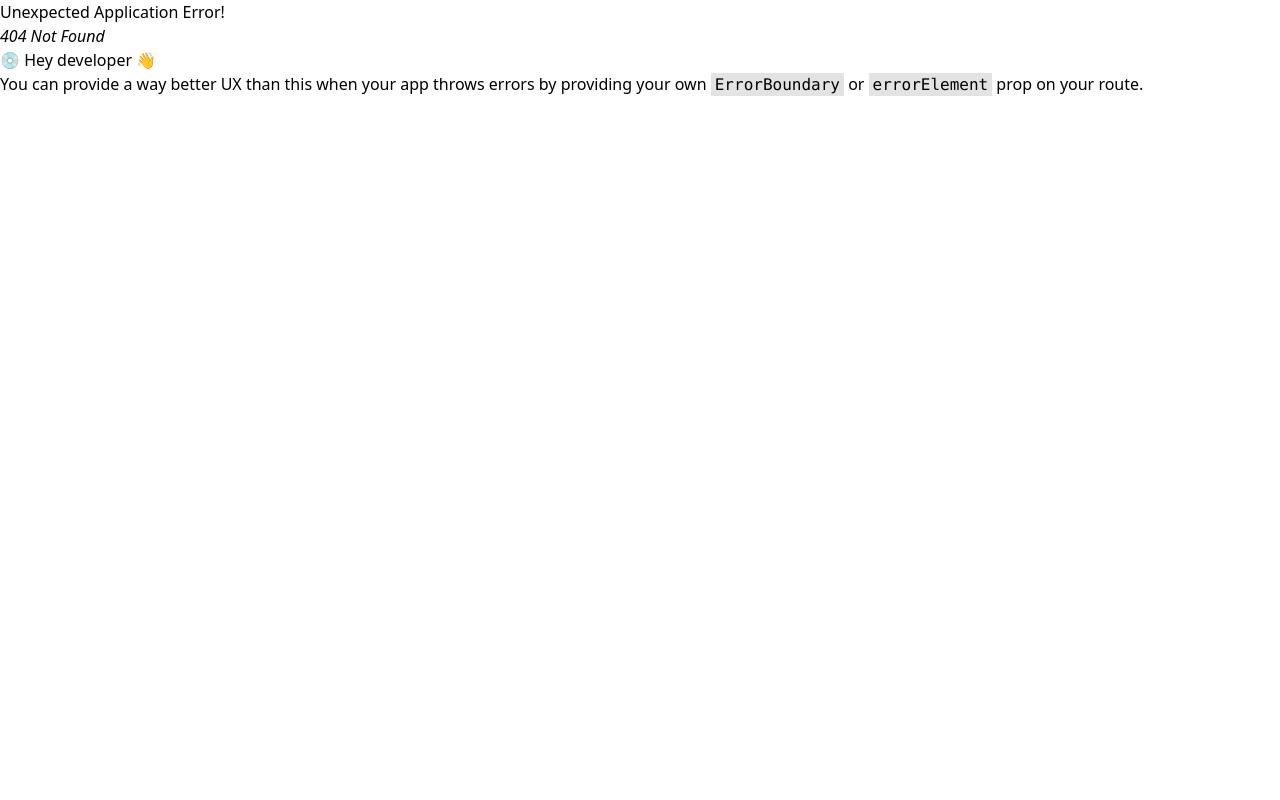
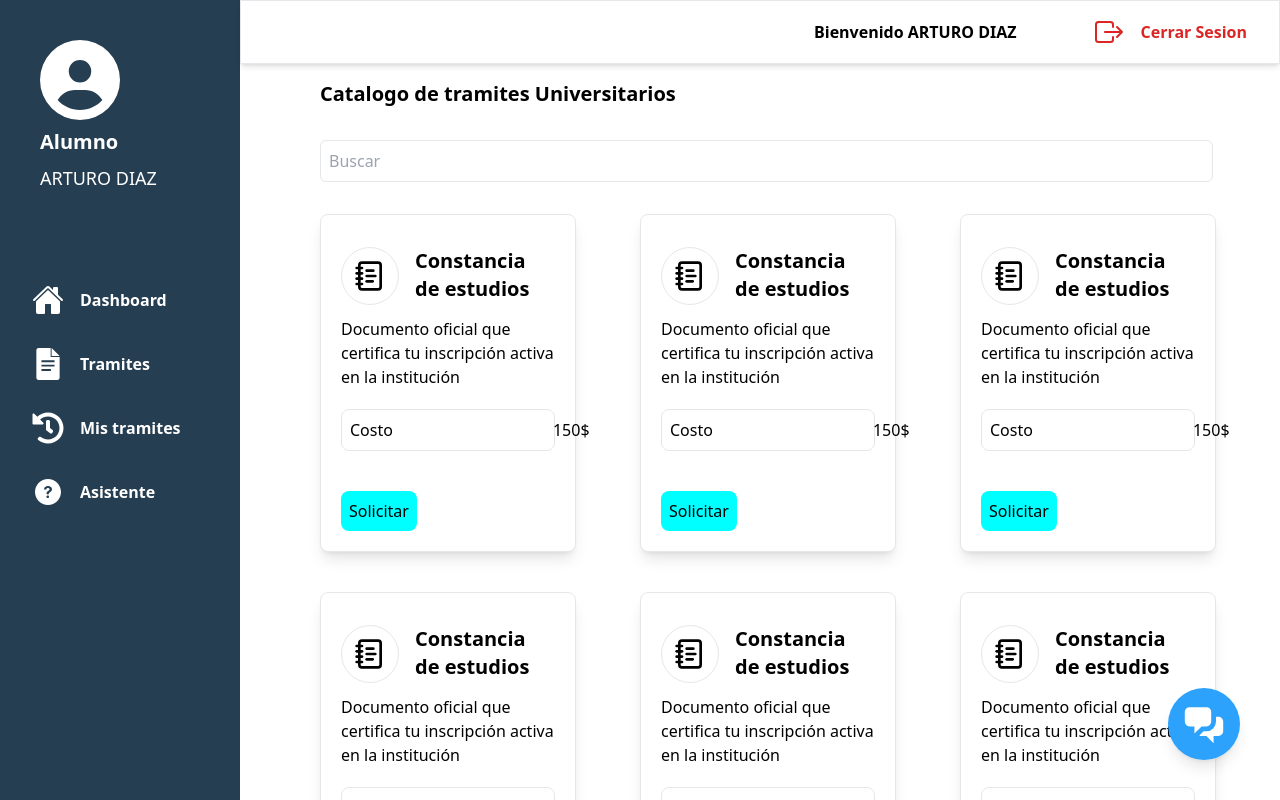
Before and after one commit to NaviaTheCat/Proyecto-SinNombre---IDYGS83, a React (Create React App) app: page /catalogo in a window 1280 px wide. Before the commit this address had no page. Shown: the top 800 px of the page. Built offline with nearby package versions, Linux system fonts and the light colour scheme.

Commit message:
Añado catalogo de tramites

```diff
--- /dev/null
+++ b/src/components/CardTramite.jsx
@@ -0,0 +1,31 @@
+import React from "react";
+import { LuNotebookText } from "react-icons/lu";
+
+function CardTramite() {
+  return (
+    <div>
+      <div className="bg-white rounded-lg shadow-lg p-5 w-[80%] border">
+        <div className="flex space-x-4 mt-3 mb-3">
+          <div className="bg-white rounded-[70px] p-3 border">
+            <LuNotebookText size="2rem" />
+          </div>
+          <h1 className="text-xl font-semibold">Constancia de estudios</h1>
+        </div>
+
+        <p>
+          Documento oficial que certifica tu inscripción activa en la
+          institución
+        </p>
+        <div className="flex space-x-40 p-2 border mt-5 mb-10 rounded-lg">
+          <p>Costo</p>
+          <p>150$</p>
+        </div>
+        <button className="bg-[#00FFFF] p-2 rounded-lg hover:bg-[#2fbdbd]">
+          Solicitar
+        </button>
+      </div>
+    </div>
+  );
+}
+
+export default CardTramite;
--- a/src/components/Sidebar.jsx
+++ b/src/components/Sidebar.jsx
@@ -4,6 +4,7 @@ import { FaHistory } from "react-icons/fa";
 import { IoHome } from "react-icons/io5";
 import { SiGoogledocs } from "react-icons/si";
 import { IoIosHelpCircle } from "react-icons/io";
+import { Link } from 'react-router-dom';
 
 
 function Sidebar() {
@@ -20,10 +21,11 @@ function Sidebar() {
         </div>
 
         <div className="flex flex-col gap-y-2  mt-20 mx-5 text-white font-semibold">
-                <button className="flex items-center gap-x-4 p-3 rounded-lg hover:bg-white hover:bg-opacity-30"><IoHome size="2rem" />Dashboard</button>
-                <button className="flex items-center gap-x-4 p-3 rounded-lg hover:bg-white hover:bg-opacity-30"><SiGoogledocs size="2rem" />Tramites</button>
-                <button className="flex items-center gap-x-4 p-3 rounded-lg hover:bg-white hover:bg-opacity-30"><FaHistory size="2rem" />Mis tramites</button>
-                <button className="flex items-center gap-x-4 p-3 rounded-lg hover:bg-white hover:bg-opacity-30"><IoIosHelpCircle size="2rem" />Asistente</button>
+
+                <Link to="/"  className="flex items-center gap-x-4 p-3 rounded-lg hover:bg-white hover:bg-opacity-30"><IoHome size="2rem" />Dashboard</Link>
+                <Link to="/catalogo"  className="flex items-center gap-x-4 p-3 rounded-lg hover:bg-white hover:bg-opacity-30"><SiGoogledocs size="2rem" />Tramites</Link>
+                <Link to="/mistramites" className="flex items-center gap-x-4 p-3 rounded-lg hover:bg-white hover:bg-opacity-30"><FaHistory size="2rem" />Mis tramites</Link>
+                <Link to="/asistente" className="flex items-center gap-x-4 p-3 rounded-lg hover:bg-white hover:bg-opacity-30"><IoIosHelpCircle size="2rem" />Asistente</Link>
         </div>
       </div>
     </div>
--- a/src/pages/CatalogoTramites.jsx
+++ b/src/pages/CatalogoTramites.jsx
@@ -1,11 +1,38 @@
-import React from 'react'
+import React from "react";
+import Sidebar from "../components/Sidebar";
+import Header from "../components/Header";
+import CardTramite from "../components/CardTramite";
+import ButtonRag from "../components/ButtonRag";
 
 function CatalogoTramites() {
   return (
     <div>
+      <Sidebar></Sidebar>
+      <Header></Header>
+      <h1 className="ml-80 mt-20 text-xl font-bold">
+        Catalogo de tramites Universitarios
+      </h1>
 
+      <div className="ml-80 mt-8">
+        <input
+          className="bg-white border border-opacity-10 rounded-md p-2 w-[93%]"
+          placeholder="Buscar"
+          type="text"
+        ></input>
+      </div>
+
+      <div className="ml-80 mt-8 mb-8 grid grid-cols-3 gap-y-10">
+        <CardTramite></CardTramite>
+        <CardTramite></CardTramite>
+        <CardTramite></CardTramite>
+
+         <CardTramite></CardTramite>
+        <CardTramite></CardTramite>
+        <CardTramite></CardTramite>
+      </div>
+      <ButtonRag></ButtonRag>
     </div>
-  )
+  );
 }
 
-export default CatalogoTramites
+export default CatalogoTramites;
--- a/src/router/routes.jsx
+++ b/src/router/routes.jsx
@@ -1,9 +1,14 @@
 import { createBrowserRouter } from "react-router-dom";
 import Dashboard from "../pages/Dashboard";
+import CatalogoTramites from "../pages/CatalogoTramites";
 
 export const rutas = createBrowserRouter([
     {
         path: "/",
         element: <Dashboard/>
+    },
+    {
+        path: "/catalogo",
+        element: <CatalogoTramites></CatalogoTramites>
     }
 ])
```
